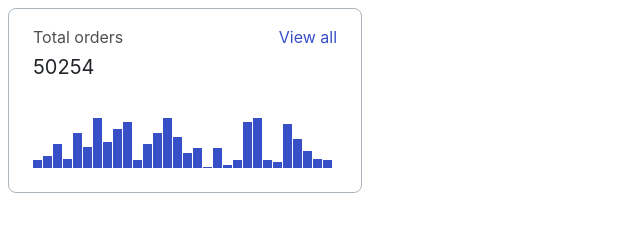
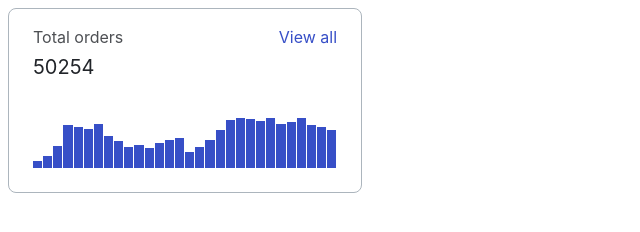
Before and after one commit to js-tasks-ru/htmlcss-20210916_protagoras-from-abdera, a website: page 04-lection2/01-histogram/index.html in a window 1280 px wide. Shown: the whole page, without its empty margins (0-640 px from the left). Drawn offline with Linux system fonts and the light colour scheme.

Commit message:
Fix after review.

```diff
--- a/04-lection2/01-histogram/histogram.css
+++ b/04-lection2/01-histogram/histogram.css
@@ -33,12 +33,12 @@
     font-size: 16px;
     line-height: 24px;
     text-align: right;
-    margin: 0;
+    text-decoration: none;
+    color: var(--blue);
 }
 
-.histogram__header a {
-    text-decoration: none;
-    color: var(--blue);
+.histogram__link > p {
+    margin: 0;
 }
 
 .histogram__number {
@@ -46,7 +46,7 @@
     margin-top: 5px;
 }
 
-.histogram__number > h4 {
+.histogram__total-amount {
     font-family: 'Inter', sans-serif;
     font-style: normal;
     font-weight: normal;
@@ -59,7 +59,6 @@
 .histogram__chart {
     display: flex;
     height: 50px;
-    width: 300px;
     align-items: baseline;
 }
 
@@ -68,27 +67,3 @@
     margin-right: 1px;
     flex-grow: 1;
 }
-
-.histogram__column-1 { height: 1px;}
-.histogram__column-3 { height: 3px;}
-.histogram__column-6 { height: 6px;}
-.histogram__column-8 { height: 8px;}
-.histogram__column-9 { height: 9px;}
-.histogram__column-12 { height: 12px;}
-.histogram__column-15 { height: 15px;}
-.histogram__column-17 { height: 17px;}
-.histogram__column-20 { height: 20px;}
-.histogram__column-21 { height: 21px;}
-.histogram__column-24 { height: 24px;}
-.histogram__column-26 { height: 26px;}
-.histogram__column-29 { height: 29px;}
-.histogram__column-31 { height: 31px;}
-.histogram__column-32 { height: 32px;}
-.histogram__column-35 { height: 35px;}
-.histogram__column-37 { height: 37px;}
-.histogram__column-39 { height: 39px;}
-.histogram__column-41 { height: 41px;}
-.histogram__column-44 { height: 44px;}
-.histogram__column-46 { height: 46px;}
-.histogram__column-48 { height: 48px;}
-.histogram__column-50 { height: 50px;}
--- a/04-lection2/01-histogram/index.html
+++ b/04-lection2/01-histogram/index.html
@@ -9,44 +9,42 @@
         <div class="histogram">
             <header class="histogram__header">
                 <p class="histogram__title">Total orders</p>
-                <a href="#">
-                    <p class="histogram__link">View all</p>
-                </a>
+                <a href="#" class="histogram__link">View all</a>
             </header>
             <div class="histogram__number">
-                <h4>50254</h4>
+                <h4 class="histogram__total-amount">50254</h4>
             </div>
             <footer class="histogram__chart">
-                <div class="histogram__column histogram__column-8"></div>
-                <div class="histogram__column histogram__column-12"></div>
-                <div class="histogram__column histogram__column-24"></div>
-                <div class="histogram__column histogram__column-9"></div>
-                <div class="histogram__column histogram__column-35"></div>
-                <div class="histogram__column histogram__column-21"></div>
-                <div class="histogram__column histogram__column-50"></div>
-                <div class="histogram__column histogram__column-26"></div>
-                <div class="histogram__column histogram__column-39"></div>
-                <div class="histogram__column histogram__column-46"></div>
-                <div class="histogram__column histogram__column-8"></div>
-                <div class="histogram__column histogram__column-24"></div>
-                <div class="histogram__column histogram__column-35"></div>
-                <div class="histogram__column histogram__column-50"></div>
-                <div class="histogram__column histogram__column-31"></div>
-                <div class="histogram__column histogram__column-15"></div>
-                <div class="histogram__column histogram__column-20"></div>
-                <div class="histogram__column histogram__column-1"></div>
-                <div class="histogram__column histogram__column-20"></div>
-                <div class="histogram__column histogram__column-3"></div>
-                <div class="histogram__column histogram__column-8"></div>
-                <div class="histogram__column histogram__column-46"></div>
-                <div class="histogram__column histogram__column-50"></div>
-                <div class="histogram__column histogram__column-8"></div>
-                <div class="histogram__column histogram__column-6"></div>
-                <div class="histogram__column histogram__column-44"></div>
-                <div class="histogram__column histogram__column-29"></div>
-                <div class="histogram__column histogram__column-17"></div>
-                <div class="histogram__column histogram__column-9"></div>
-                <div class="histogram__column histogram__column-8"></div>
+                <div class="histogram__column" style="height: 15%;"></div>
+                <div class="histogram__column" style="height: 25%;"></div>
+                <div class="histogram__column" style="height: 45%;"></div>
+                <div class="histogram__column" style="height: 86%;"></div>
+                <div class="histogram__column" style="height: 83%;"></div>
+                <div class="histogram__column" style="height: 78%;"></div>
+                <div class="histogram__column" style="height: 88%;"></div>
+                <div class="histogram__column" style="height: 65%;"></div>
+                <div class="histogram__column" style="height: 54%;"></div>
+                <div class="histogram__column" style="height: 43%;"></div>
+                <div class="histogram__column" style="height: 46%;"></div>
+                <div class="histogram__column" style="height: 40%;"></div>
+                <div class="histogram__column" style="height: 50%;"></div>
+                <div class="histogram__column" style="height: 56%;"></div>
+                <div class="histogram__column" style="height: 60%;"></div>
+                <div class="histogram__column" style="height: 32%;"></div>
+                <div class="histogram__column" style="height: 42%;"></div>
+                <div class="histogram__column" style="height: 57%;"></div>
+                <div class="histogram__column" style="height: 77%;"></div>
+                <div class="histogram__column" style="height: 96%;"></div>
+                <div class="histogram__column" style="height: 100%;"></div>
+                <div class="histogram__column" style="height: 98%;"></div>
+                <div class="histogram__column" style="height: 94%;"></div>
+                <div class="histogram__column" style="height: 100%;"></div>
+                <div class="histogram__column" style="height: 88%;"></div>
+                <div class="histogram__column" style="height: 92%;"></div>
+                <div class="histogram__column" style="height: 100%;"></div>
+                <div class="histogram__column" style="height: 87%;"></div>
+                <div class="histogram__column" style="height: 83%;"></div>
+                <div class="histogram__column" style="height: 77%;"></div>
             </footer>
         </div>
     </body>
```
